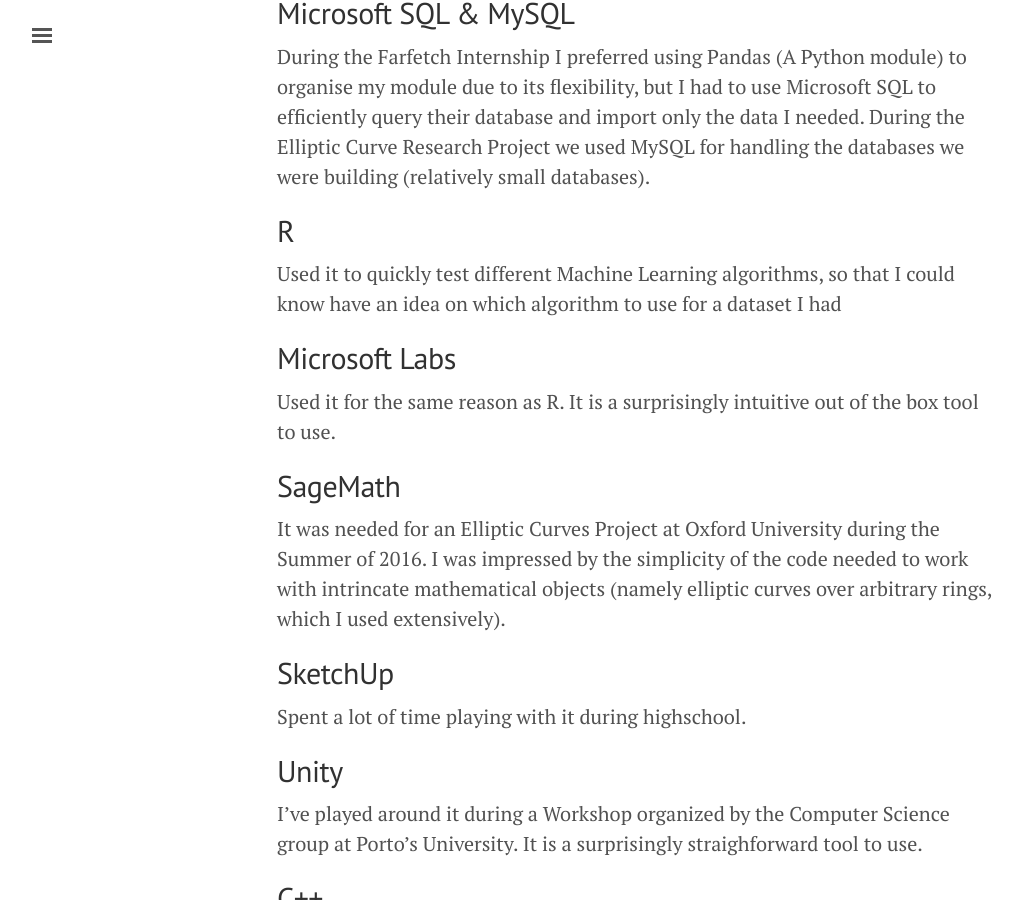
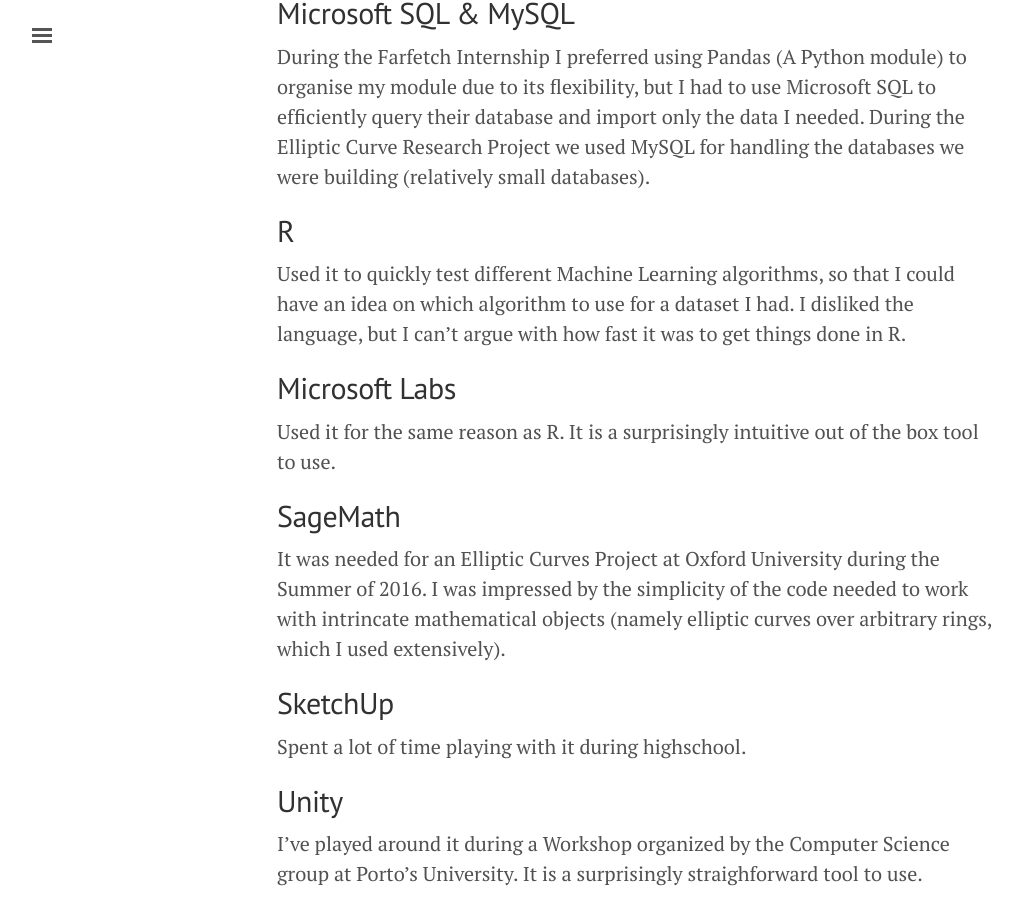
Before and after one commit to migueltorrescosta/migueltorrescosta.github.io, a Jekyll site: the page built from page_Programming.md, in a window 1280 px wide and 900 px high, scrolled down 1037 px. Shown: the whole window, without its empty margins (3-1025 px from the left). Built offline with Jekyll 4.4.1, drawn with Linux system fonts in a browser that asks for light colours; nearby versions of some CDN libraries.

Commit message:
Updated info about R

```diff
--- a/page_Programming.md
+++ b/page_Programming.md
@@ -21,7 +21,7 @@
 During the Elliptic Curve Research Project we used MySQL for handling the databases we were building (relatively small databases).
 
 ## R
-Used it to quickly test different Machine Learning algorithms, so that I could know have an idea on which algorithm to use for a dataset I had
+Used it to quickly test different Machine Learning algorithms, so that I could have an idea on which algorithm to use for a dataset I had. I disliked the language, but I can't argue with how fast it was to get things done in R.
 
 ## Microsoft Labs
 Used it for the same reason as R. It is a surprisingly intuitive out of the box tool to use.
```
